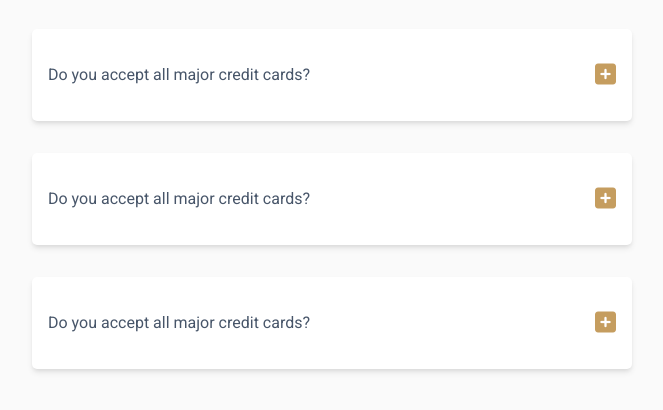
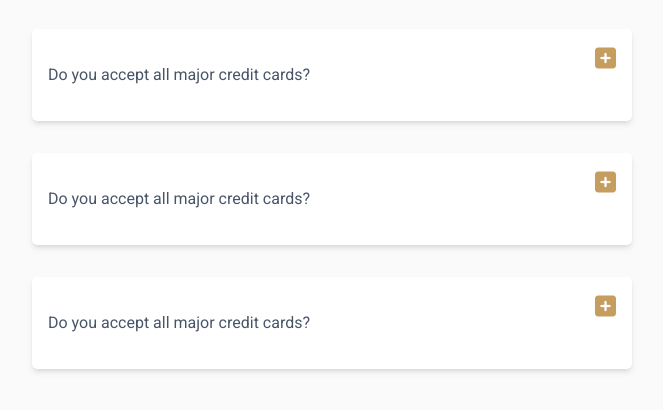
Before and after one commit to romeojeremiah/css-course-smigla, a plain HTML site: page Mini-Projects/questions.html in a window 1280 px wide. Shown: the part 236-646 px from the top of the page, without its empty margins (308-971 px from the left). Drawn offline with Linux system fonts and the light colour scheme.

Commit message:
updated question project

```diff
--- a/Mini-Projects/css/questions.css
+++ b/Mini-Projects/css/questions.css
@@ -120,9 +120,6 @@ a {
 }
 
 .btn-open {
-    position: absolute;
-    top: 16px;
-    right: 0;
     z-index: 2;
     transition: var(--transition);
 }
--- a/Mini-Projects/js/questions.js
+++ b/Mini-Projects/js/questions.js
@@ -1,14 +1,9 @@
 const btnOpen = document.querySelectorAll(".btn-open");
-const btnClose = document.querySelector(".btn-close");
+const btnClose = document.querySelectorAll(".btn-close");
 const answer = document.querySelector(".answer");
 
 btnOpen.forEach(function (btn) {
     btn.addEventListener("click", function (e) {
-        console.log(e.currentTarget);
         answer.classList.toggle("show-answer");
     });
 });
-
-btnClose.addEventListener("click", function () {
-    overlay.style.visibility = "hidden";
-});
--- a/Mini-Projects/questions.html
+++ b/Mini-Projects/questions.html
@@ -24,12 +24,14 @@
                         <div class="question-title">
                             Do you accept all major credit cards?
                         </div>
+                        <div class="btns">
                             <button class="btn btn-open">
                                 <i class="fa-solid fa-square-plus"></i>
                             </button>
                             <button class="btn btn-close">
                                 <i class="fa-solid fa-square-minus"></i>
                             </button>
+                        </div>
                     </div>
                     <div class="answer">
                         <p>
@@ -47,12 +49,14 @@
                         <div class="question-title">
                             Do you accept all major credit cards?
                         </div>
+                        <div class="btns">
                             <button class="btn btn-open">
                                 <i class="fa-solid fa-square-plus"></i>
                             </button>
                             <button class="btn btn-close">
                                 <i class="fa-solid fa-square-minus"></i>
                             </button>
+                        </div>
                     </div>
                     <div class="answer">
                         <p>
@@ -68,12 +72,14 @@
                         <div class="question-title">
                             Do you accept all major credit cards?
                         </div>
+                        <div class="btns">
                             <button class="btn btn-open">
                                 <i class="fa-solid fa-square-plus"></i>
                             </button>
                             <button class="btn btn-close">
                                 <i class="fa-solid fa-square-minus"></i>
                             </button>
+                        </div>
                     </div>
                     <div class="answer">
                         <p>
```
Lines whose indentation alone changed are shown as unchanged.
